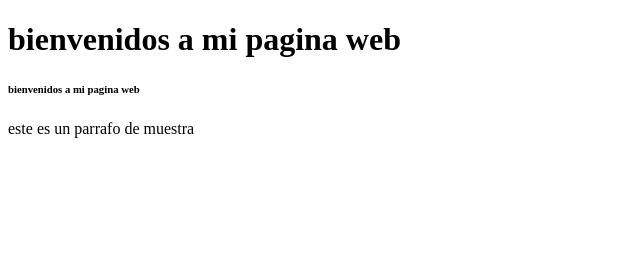
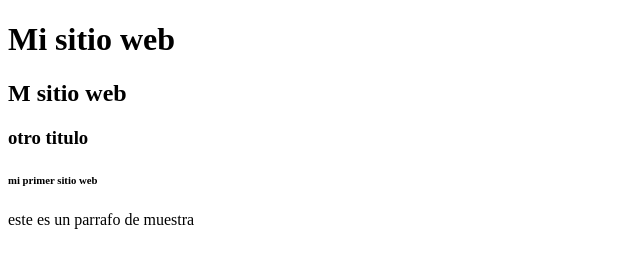
Before and after one commit to edwincelisg/Ciclo3, a plain HTML site: page index.html in a window 1280 px wide. Shown: the whole page, without its empty margins (0-640 px from the left). Drawn offline with Linux system fonts and the light colour scheme.

Commit message:
Mi version 1.1

```diff
--- a/index.html
+++ b/index.html
@@ -5,22 +5,31 @@
 
 <head>
 	<meta charset="utf-8">
-	<title>Mi primera pagina</title>
-	<script src="app.js"></script>
+	<title>Titulo de la pestaña</title>
+
 
 
 
 </head>
 
 
+
+
 <body>
 
+	<h1>Mi sitio web</h1>
+	<h2>M sitio web</h2>
+	<h3>otro titulo</h3>
+
+<script>
+
+alert("esto es un mensaje en una ventana!");
+</script>
+	<h6>mi primer sitio web</h6>
+	<p>este es un parrafo de muestra</p>
 
 
-	<h1>bienvenidos a mi pagina web</h1>
-	<h6>bienvenidos a mi pagina web</h6>
-	<p>este es un parrafo de muestra</p>
-
+<script src="app.js"></script>
 
 </body>
 
```
